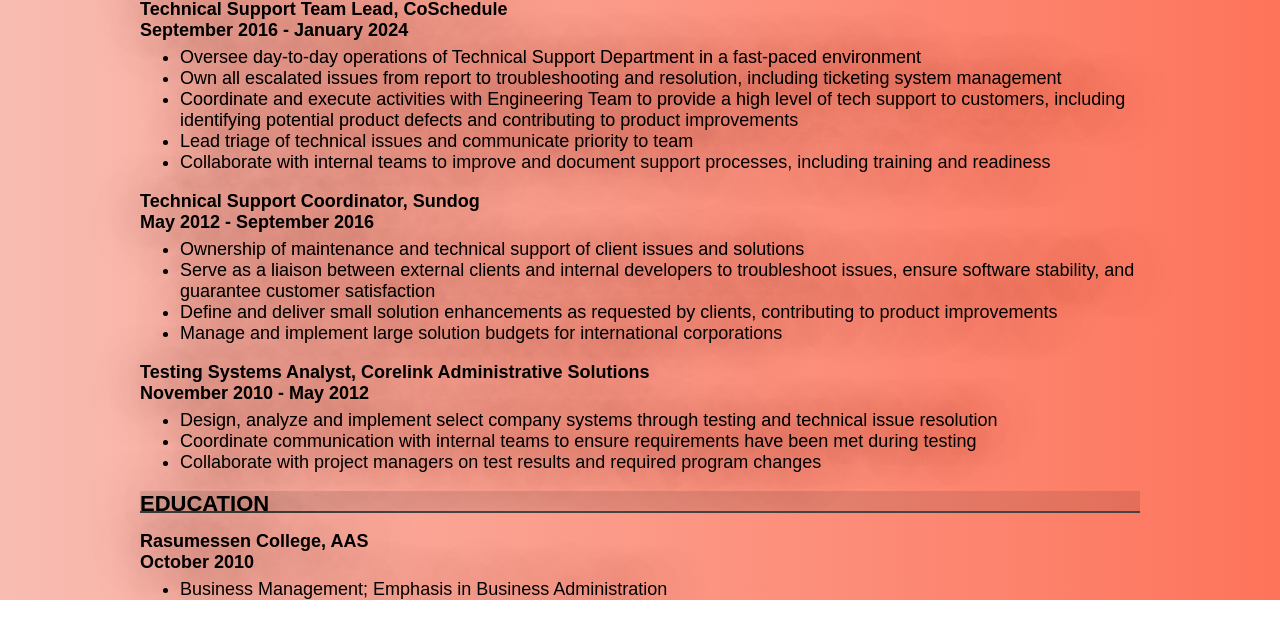
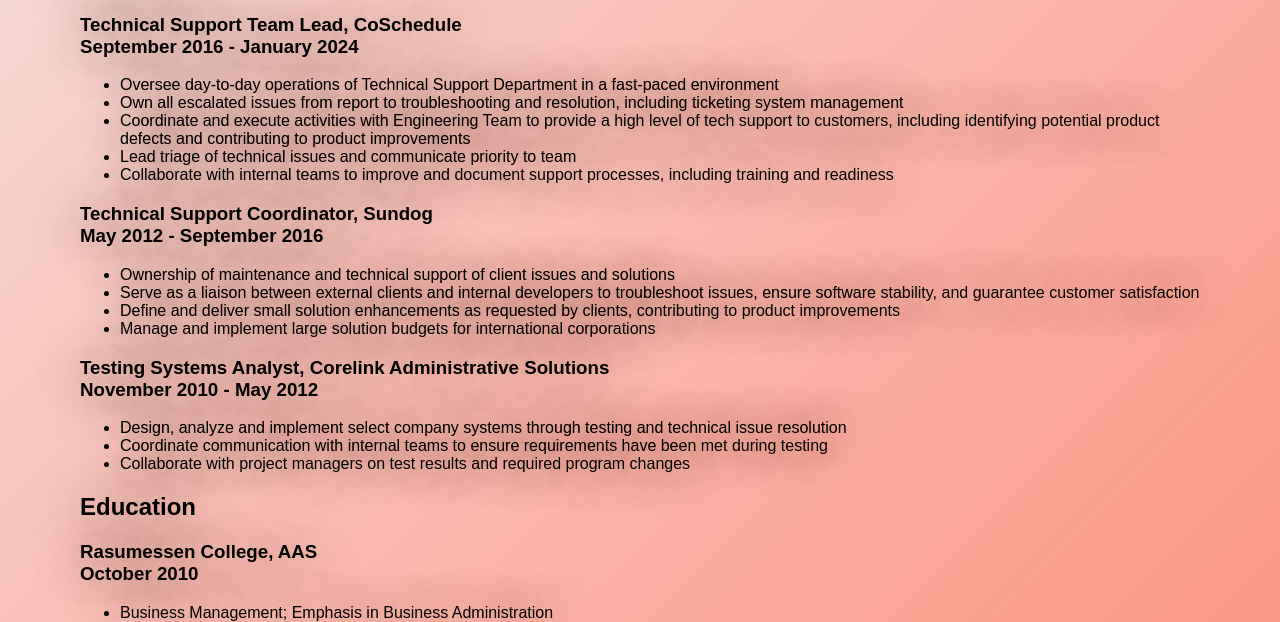
Before and after one commit to cmhwood/cmhwood.github.io, a plain HTML site: page index.html in a window 1280 px wide. Shown: the part 431-1053 px from the top of the page. Before the commit the page ends 1031 px from the top, so only its background shows below. Drawn offline with nearby package versions, Linux system fonts and the light colour scheme.

Commit message:
Update style.css

```diff
--- a/style.css
+++ b/style.css
@@ -1,7 +1,7 @@
 body {
 
-  max-width: 1000px;
-  width: 90%;
+/*  max-width: 1000px;
+  width: 90%; */
   margin: 0 auto;
 	padding: 5rem;
 
@@ -10,10 +10,12 @@ body {
   color: black;
 
 /* background gradient */
-  background: linear-gradient(-90deg, #ff6347, #f5f5f5, #4682b4);
-  background-size: 400% 400%;
-  animation: gradient 15s ease infinite;
-  height: 100vh;
+    background: linear-gradient(-45deg, #ff6347, #f5f5f5, #4682b4);
+    background-size: 400% 400%;
+    animation: gradient 15s ease infinite;
+    height: 100vh;
+
+
   /* end body*/
 }
 
@@ -29,12 +31,6 @@ body {
     100% {
         background-position: 0% 50%;
     }
-}
-
-
-
-
-
 
 .content-header{
     text-transform: uppercase;
@@ -42,15 +38,14 @@ body {
     background-color: rgba(0,0,0, 0.1)
   }
 
-	text-align: left;
 
-@media only screen and (max-width: 768px){
+ @media only screen and (max-width: 768px){
   .container {
     width: 100%;
   }
 }
 
-}
+
 
 /* profile*/
 .profile_container{
@@ -65,11 +60,13 @@ img {
   width: 100%
 }
 
-/* download button*/
+
+/* button*/
 a {
   text-decoration: none;
   color: blue;
 }
+
 
 p {
 	font-size: 18px;
```
